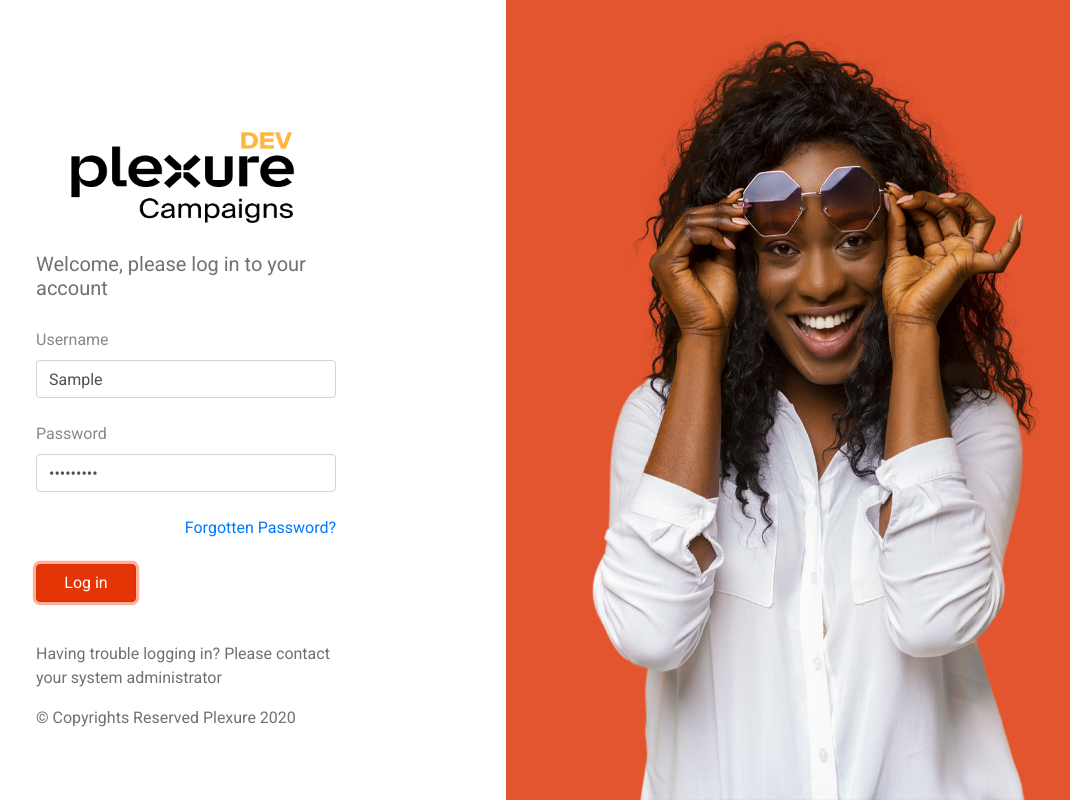
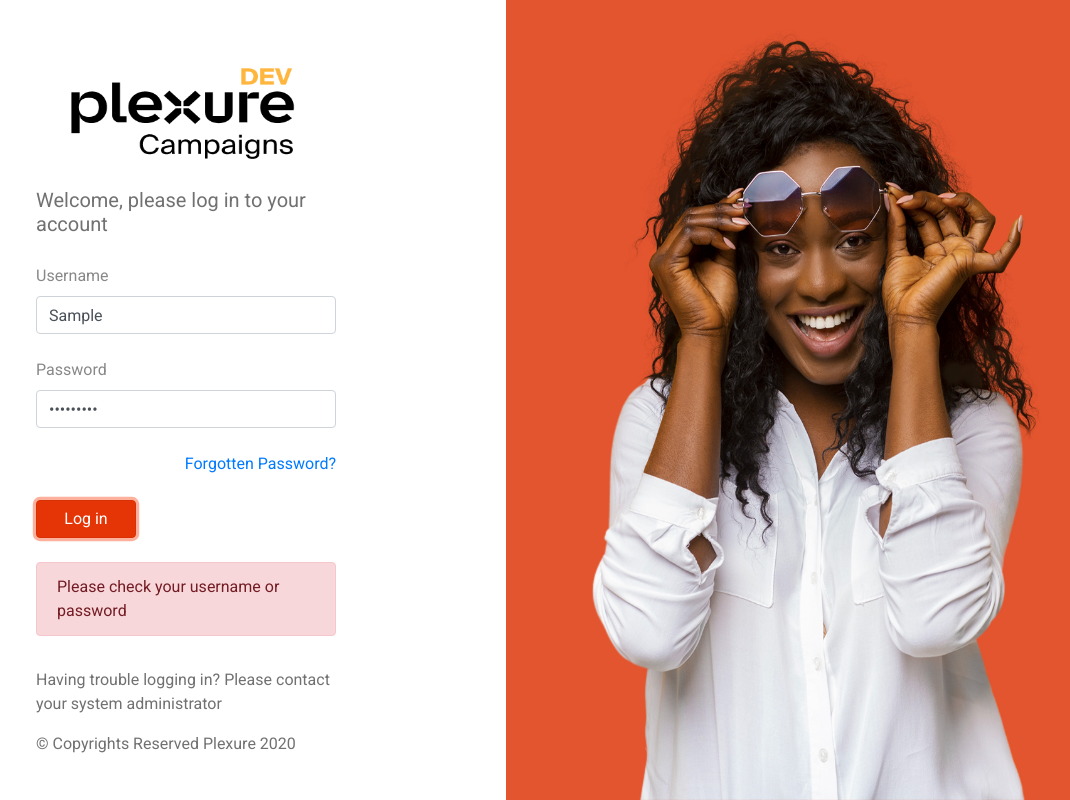
Before and after one commit to athapliyal/OffersManagement.UI, a React (Create React App) app: page /login in a window 1280 px wide. Both pictures are taken after typing "Sample", "Sample123" into the empty fields and a click on the button "Log in". Shown: the whole page, without its empty margins (134-1204 px from the left). Built offline with nearby package versions, Linux system fonts and the light colour scheme; no server answers.

Commit message:
Add login server error

```diff
--- a/src/components/LoginScreen/LoginForm.tsx
+++ b/src/components/LoginScreen/LoginForm.tsx
@@ -1,5 +1,5 @@
-import React, { useContext } from "react";
-import { Button } from "react-bootstrap";
+import React, { useState, useContext } from "react";
+import { Button, Alert } from "react-bootstrap";
 import { useForm } from "react-hook-form";
 import { useHistory } from "react-router-dom";
 
@@ -10,34 +10,34 @@ import { AuthContext, SET_IS_AUTHENTICATED_SUCCESS } from "../../store/authentic
 import { loginService } from "../../services/login-service";
 import { LoginModel } from "../../models/LoginModel";
 
-type LoginFormData = {
+interface LoginFormData {
   username: string;
   password: string;
-};
+}
 
 export const LoginForm: React.FC = () => {
+  const [loginError, setLoginError] = useState<boolean>(false);
   const history = useHistory();
   const authContext = useContext(AuthContext);
 
   const { register, setValue, handleSubmit, errors } = useForm<LoginFormData>();
 
   const onSubmit = handleSubmit(({ username, password }) => {
-
     const credentials: LoginModel = {
       username,
-      password
-    }
+      password,
+    };
 
-    loginService.login(credentials)
+    loginService
+      .login(credentials)
       .then(() => {
         authContext.dispatch({ type: SET_IS_AUTHENTICATED_SUCCESS, value: { isAuthenticated: true } });
 
         // go to home page if authenticated
         history.push("/");
       })
-      // can show toaster here with an error message
-      .catch(() => {
-        alert("some error");
+      .catch((err) => {
+        setLoginError(true);
       });
   });
 
@@ -77,7 +77,16 @@ export const LoginForm: React.FC = () => {
           Log in
         </Button>
       </form>
-      <LoginFormErrors errors={errors} />
+      {errors && <LoginFormErrors errors={errors} />}
+      {loginError && <LoginFailedError />}
     </>
   );
 };
+
+const LoginFailedError: React.FC = () => {
+  return (
+    <Alert variant="danger">
+      Please check your username or password
+    </Alert>
+  );
+};
--- a/src/components/LoginScreen/LoginFormErrors.tsx
+++ b/src/components/LoginScreen/LoginFormErrors.tsx
@@ -2,18 +2,10 @@ import { Alert } from "react-bootstrap";
 import { FieldErrors } from "react-hook-form";
 
 export const LoginFormErrors: React.FC<FieldErrors> = ({ errors }) => {
-    return (
-      <>
-        {errors?.username && (
-          <Alert variant="danger">
-            <i className="fas fa-exclamation-circle"></i> {errors.username.message}
-          </Alert>
-        )}
-        {errors?.password && (
-          <Alert variant="danger">
-            <i className="fas fa-exclamation-circle"></i> {errors.password.message}
-          </Alert>
-        )}
-      </>
-    );
-  };
+  return (
+    <>
+      {errors?.username && <Alert variant="danger">{errors.username.message}</Alert>}
+      {errors?.password && <Alert variant="danger">{errors.password.message}</Alert>}
+    </>
+  );
+};
--- a/src/components/LoginScreen/login-screen.scss
+++ b/src/components/LoginScreen/login-screen.scss
@@ -13,7 +13,7 @@
         display: flex;
         flex-direction: column;
         align-items: center;
-        margin-top: 10%;
+        margin-top: 5%;
     }
 
     .login-form__content {
--- a/src/services/service-constants.ts
+++ b/src/services/service-constants.ts
@@ -1,11 +1,13 @@
 // API CONSTANTS
-// export const BASE_CCC_API_URL = "http://localhost:5000/api";
-// export const OFFERS_API_BASE_URL = `${BASE_CCC_API_URL}/offers`;
-
-export const BASE_CCC_API_URL = "https://localhost:44330/api";
+export const BASE_CCC_API_URL = "http://localhost:5000/api";
 export const OFFERS_API_URL = `${BASE_CCC_API_URL}/offers`;
 export const LOGIN_URL = `${BASE_CCC_API_URL}/authorize/login`;
 
+// export const BASE_CCC_API_URL = "https://localhost:44330/api";
+// export const OFFERS_API_URL = `${BASE_CCC_API_URL}/offers`;
+// export const LOGIN_URL = `${BASE_CCC_API_URL}/authorize/login`;
+
 // // AZURE ENDPOINTS
 // export const BASE_CCC_API_URL = "https://offers-api.azurewebsites.net/api";
-// export const OFFERS_API_BASE_URL = `${BASE_CCC_API_URL}/offers`;
+// export const OFFERS_API_URL = `${BASE_CCC_API_URL}/offers`;
+// export const LOGIN_URL = `${BASE_CCC_API_URL}/authorize/login`;
```
Also changed, not shown: 1 other file (tests, documents, lock files or other folders).
